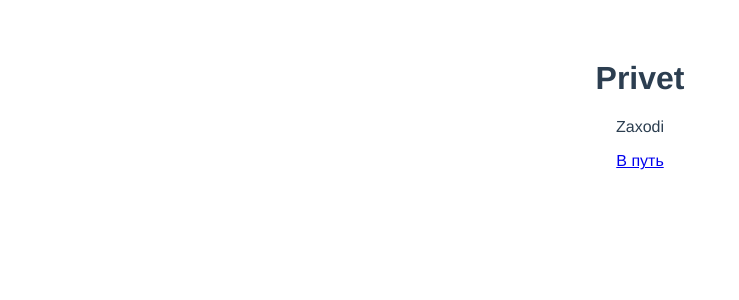
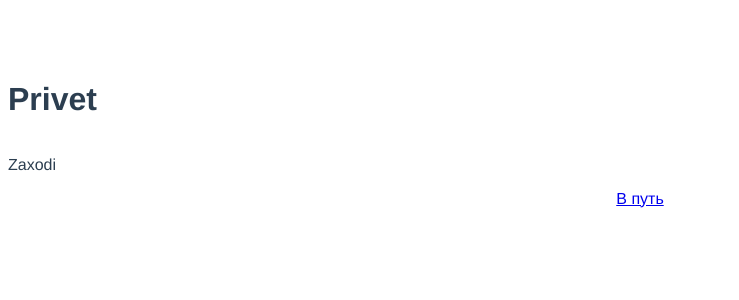
Before and after one commit to Skenzi/my-site-cardV2, a Vue app: page /#/ in a window 1280 px wide. Shown: the top 300 px of the page, without its empty margins (0-739 px from the left). Built offline with nearby package versions, Linux system fonts and the light colour scheme.

Commit message:
update Menu and Greetings; add ButtonLink

```diff
--- /dev/null
+++ b/src/components/ButtonLink.vue
@@ -0,0 +1,18 @@
+<template>
+    <router-link class="button-link" :class=classLink :to=pathTo>{{text}}</router-link>
+</template>
+<script>
+export default {
+    props: ['color', 'pathTo', 'text'],
+    computed: {
+        classLink: function() {
+            return {
+                'button-link--green': this.color === 'green'
+            }
+        }
+    }
+}
+</script>
+<style>
+
+</style>
--- a/src/components/GreetingsSlide.vue
+++ b/src/components/GreetingsSlide.vue
@@ -1,12 +1,33 @@
 <template>
-    <div class="slide">
-        <h1 class="slide__title">Privet</h1>
-        <p class="slide__greetings">Zaxodi</p>
-        <router-link to="slides">В путь</router-link>
+    <div class="greetings">
+        <h1 class="greetings__title">Privet</h1>
+        <p class="greetings__greetings">Zaxodi</p>
+        <ButtonLink class="greetings__link" color="green" pathTo="slides" text="В путь" />
     </div>
 </template>
 <script>
+import ButtonLink from './ButtonLink.vue';
+
 export default {
-    name: 'GreetingsSlide'
+    name: 'GreetingsSlide',
+    components: {
+        ButtonLink,
+    }
 }
 </script>
+<style>
+.greetings {
+    display: flex;
+    flex-direction: column;
+    align-items: flex-start;
+}
+.greetings__title {
+
+}
+.greetings__greetings {
+
+}
+.greetings__link {
+    align-self: center;
+}
+</style>
--- a/src/components/Menu.vue
+++ b/src/components/Menu.vue
@@ -1,15 +1,31 @@
 <template>
-    <nav>
-        <router-link to="/">Home</router-link>
-        <button v-on:click="setActiveId('Bio')">БИО</button>
-        <button v-on:click="setActiveId('Path to IT')">Путь в IT</button>
-        <button v-on:click="setActiveId('Abilities')">Навыки и технологии</button>
-        <button v-on:click="setActiveId('Contacts')">Контакты</button>
+    <nav class="navigation">
+        <ButtonLink class="navigation__link" color="green" pathTo="/" text="Home" />
+        <button class="navigation__button" v-on:click="setActiveId('Bio')">БИО</button>
+        <button class="navigation__button" v-on:click="setActiveId('Path to IT')">Путь в IT</button>
+        <button class="navigation__button" v-on:click="setActiveId('Abilities')">Навыки и технологии</button>
+        <button class="navigation__button" v-on:click="setActiveId('Contacts')">Контакты</button>
     </nav>
 </template>
 <script>
+import ButtonLink from './ButtonLink.vue';
+
 export default {
     name: 'MenuNavigation',
     props: ['setActiveId'],
+    components: {
+        ButtonLink,
+    }
 }
 </script>
+<style>
+.navigation {
+
+}
+.navigation__button {
+    padding: 20px 40px;
+    border: none;
+    background-color: transparent;
+    cursor: pointer;
+}
+</style>
```
